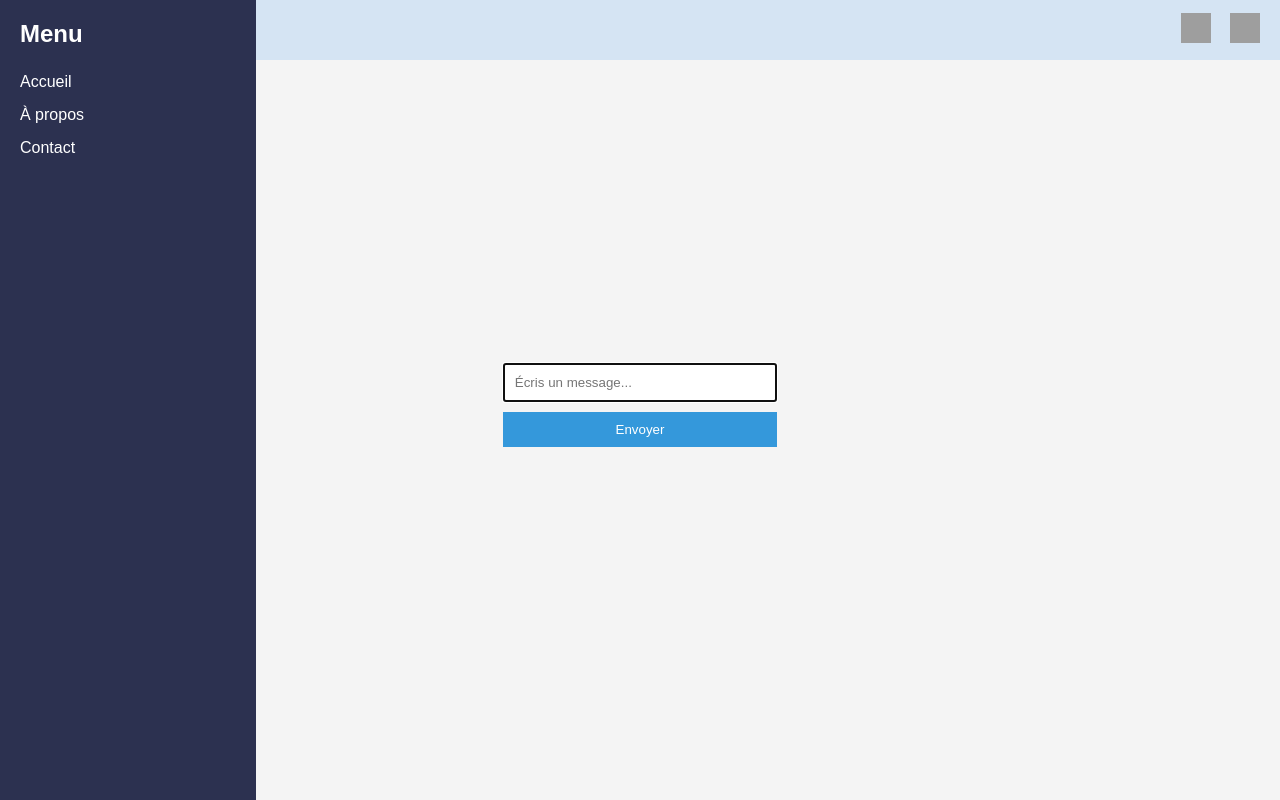
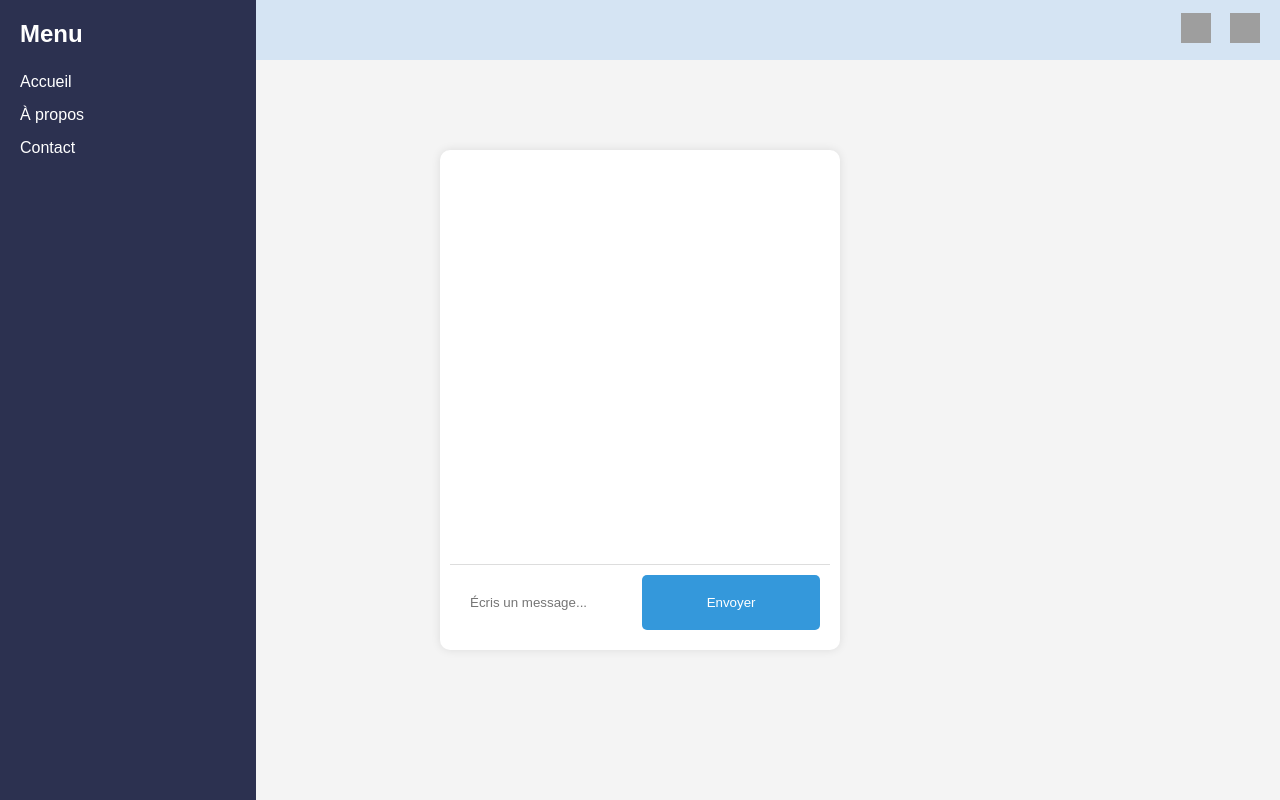
Before and after one commit to RomainCrrl/DataBattle_PauSS117, a PHP site: page /test.php in a window 1280 px wide. Run offline with PHP 8.4, Linux system fonts and the light colour scheme; the visitor is signed in with stand-in values (Sample User, id 1); grey boxes are pictures that could not be loaded.

Commit message:
Update style.css

```diff
--- a/style.css
+++ b/style.css
@@ -93,3 +93,73 @@ a {
     text-decoration: none;
     color: #3498db;
 }
+
+
+
+.chat-container {
+    width: 400px;
+    height: 500px;
+    display: flex;
+    flex-direction: column;
+    justify-content: flex-end;
+    border-radius: 10px;
+    background: white;
+    box-shadow: 0px 0px 10px rgba(0, 0, 0, 0.1);
+    padding: 10px;
+}
+
+#chat-box {
+    flex-grow: 1;
+    overflow-y: auto;
+    display: flex;
+    flex-direction: column-reverse;
+    padding: 10px;
+}
+
+.message {
+    max-width: 75%;
+    padding: 8px 12px;
+    border-radius: 10px;
+    margin: 5px 0;
+    word-wrap: break-word;
+}
+
+.user-message {
+    background: #3498db;
+    color: white;
+    align-self: flex-end;
+}
+
+.bot-message {
+    background: #e0e0e0;
+    align-self: flex-start;
+    margin-left: 15px;
+}
+
+.chat-input {
+    display: flex;
+    border-top: 1px solid #ddd;
+    padding: 10px;
+}
+
+.chat-input input {
+    flex-grow: 1;
+    padding: 10px;
+    border: none;
+    border-radius: 5px;
+    outline: none;
+}
+
+.chat-input button {
+    padding: 10px 15px;
+    background: #3498db;
+    color: white;
+    border: none;
+    margin-left: 10px;
+    border-radius: 5px;
+    cursor: pointer;
+}
+
+.chat-input button:hover {
+    background: #2980b9;
+}
```
